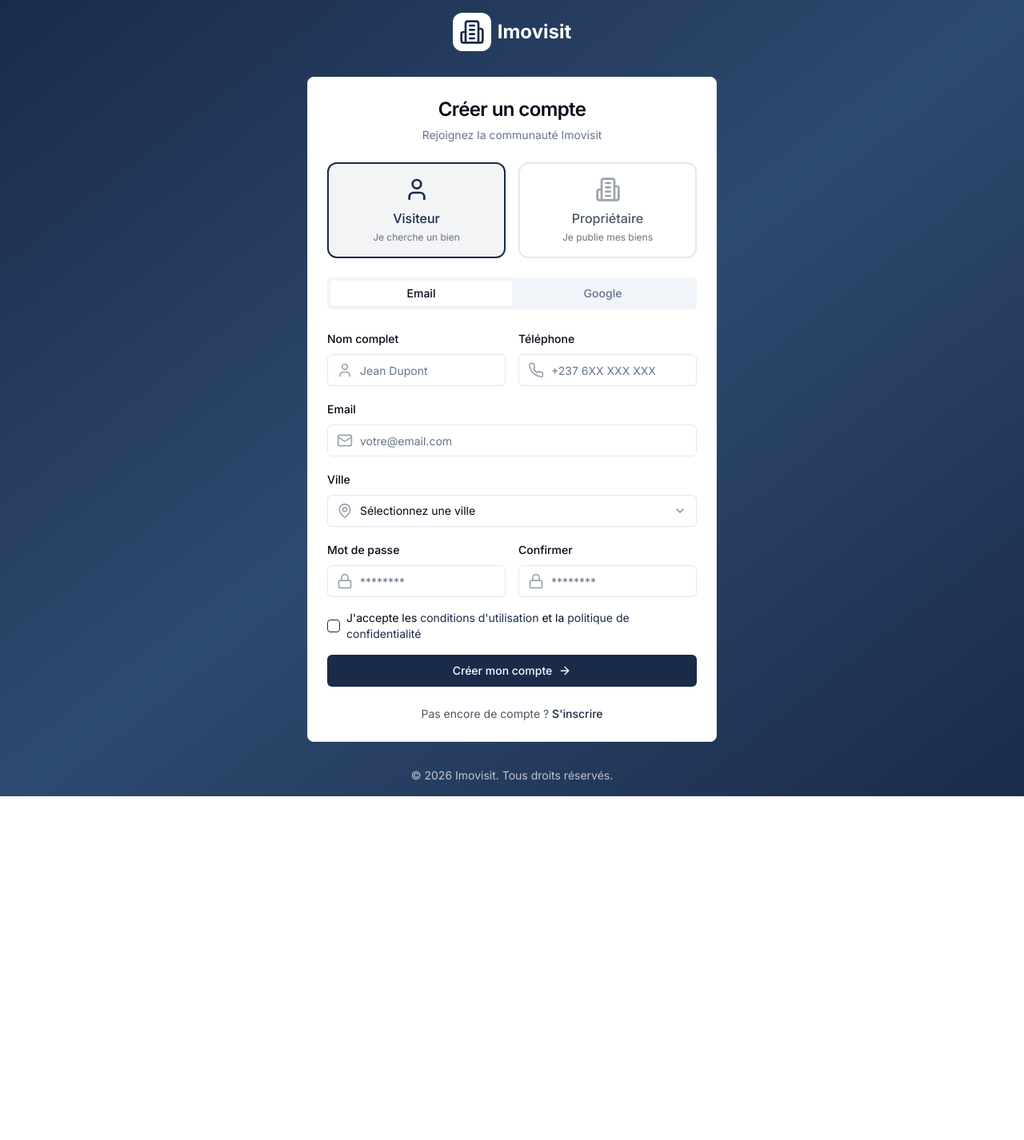
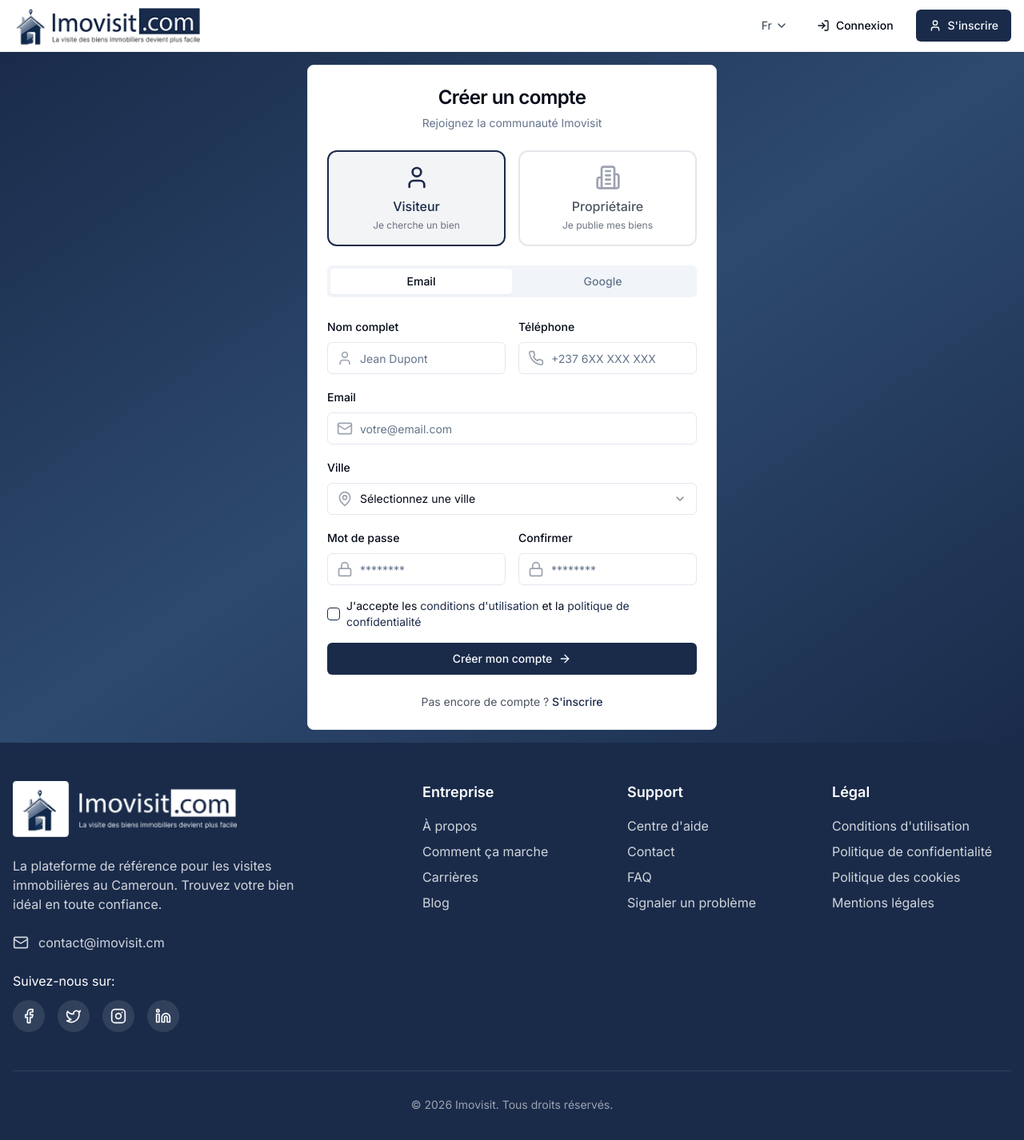
Before and after one commit to boris0237/imovisit-vercel, a Next.js app: page /register in a window 1280 px wide. Shown: the top 1426 px of the page at 80% size. Before the commit the page ends 996 px from the top, so only its background shows below. Built offline with nearby package versions, Linux system fonts and the light colour scheme.

Commit message:
Before pull

```diff
--- a/src/app/login/page.tsx
+++ b/src/app/login/page.tsx
@@ -10,6 +10,8 @@
 import { Card, CardContent, CardDescription, CardHeader, CardTitle } from '@/components/ui/card';
 import { Tabs, TabsContent, TabsList, TabsTrigger } from '@/components/ui/tabs';
 import { useRouter } from 'next/navigation'
+import { Header } from '@/components/Header';
+import { Footer } from '@/components/Footer';
 
 export default function Login() {
 const router = useRouter()
@@ -28,17 +30,12 @@
   };
 
   return (
+    <div>
+       <Header />
     <div className="min-h-screen bg-gradient-to-br from-imo-primary via-imo-secondary to-imo-primary flex items-center justify-center p-4">
       <div className="w-full max-w-md">
         {/* Logo */}
-        <div className="text-center mb-8">
-          <Link href="/"  className="inline-flex items-center gap-2">
-            <div className="w-12 h-12 bg-white rounded-xl flex items-center justify-center">
-              <Building2 className="w-8 h-8 text-imo-primary" />
-            </div>
-            <span className="text-2xl font-bold text-white">Imovisit</span>
-          </Link>
-        </div>
+
 
         <Card>
           <CardHeader className="text-center">
@@ -153,10 +150,10 @@
           </CardContent>
         </Card>
 
-        <p className="text-center text-white/70 text-sm mt-8">
-          © 2024 Imovisit. Tous droits réservés.
-        </p>
+
       </div>
+    </div>
+       <Footer />
     </div>
   );
 }
--- a/src/app/register/page.tsx
+++ b/src/app/register/page.tsx
@@ -11,6 +11,8 @@
 import { Select, SelectContent, SelectItem, SelectTrigger, SelectValue } from '@/components/ui/select';
 import { Checkbox } from '@/components/ui/checkbox';
 import { cities } from '@/data/mock';
+import { Header } from '@/components/Header';
+import { Footer } from '@/components/Footer';
 
 export default function Register() {
   const [accountType, setAccountType] = useState<'visitor' | 'owner'>('visitor');
@@ -31,17 +33,11 @@
   };
 
   return (
+      <div>
+        <Header />
         <div className="min-h-screen bg-gradient-to-br from-imo-primary via-imo-secondary to-imo-primary flex items-center justify-center p-4">
           <div className="w-full max-w-lg">
-        {/* Logo */}
-        <div className="text-center mb-8">
-          <Link href="/" className="inline-flex items-center gap-2">
-            <div className="w-12 h-12 bg-white rounded-xl flex items-center justify-center">
-              <Building2 className="w-8 h-8 text-imo-primary" />
-            </div>
-            <span className="text-2xl font-bold text-white">Imovisit</span>
-          </Link>
-        </div>
+
 
             <Card>
               <CardHeader className="text-center">
@@ -256,10 +252,9 @@
               </CardContent>
             </Card>
 
-        <p className="text-center text-white/70 text-sm mt-8">
-          © 2026 Imovisit. Tous droits réservés.
-        </p>
           </div>
+        </div>
+        <Footer />
       </div>
   );
 }
--- a/src/app/search/page.tsx
+++ b/src/app/search/page.tsx
@@ -64,7 +64,7 @@
               </p>
             </div>
             <div className="flex items-center gap-3">
-              {/* View Mode Toggle */}
+              {/* View Mode Toggle
               <div className="hidden md:flex items-center bg-white rounded-lg border p-1">
                 <Button
                   variant={viewMode === 'grid' ? 'default' : 'ghost'}
@@ -82,7 +82,7 @@
                 >
                   <List className="w-4 h-4" />
                 </Button>
-              </div>
+              </div>*/}
 
               {/* Mobile Filters */}
               <Sheet>
--- a/src/components/Header.tsx
+++ b/src/components/Header.tsx
@@ -30,7 +30,7 @@
         {/* Logo */}
         <Link href="/" className="flex items-center gap-2">
           {/* Remplacement par ton image Logo-header.png */}
-          <div className="relative h-10 w-auto">
+          <div className="relative w-auto">
             <Image
               src={logo}
               alt="Imovisit.com"
```
Also changed, not shown: 1 other file (tests, documents, lock files or other folders). Lines whose indentation alone changed are shown as unchanged.
